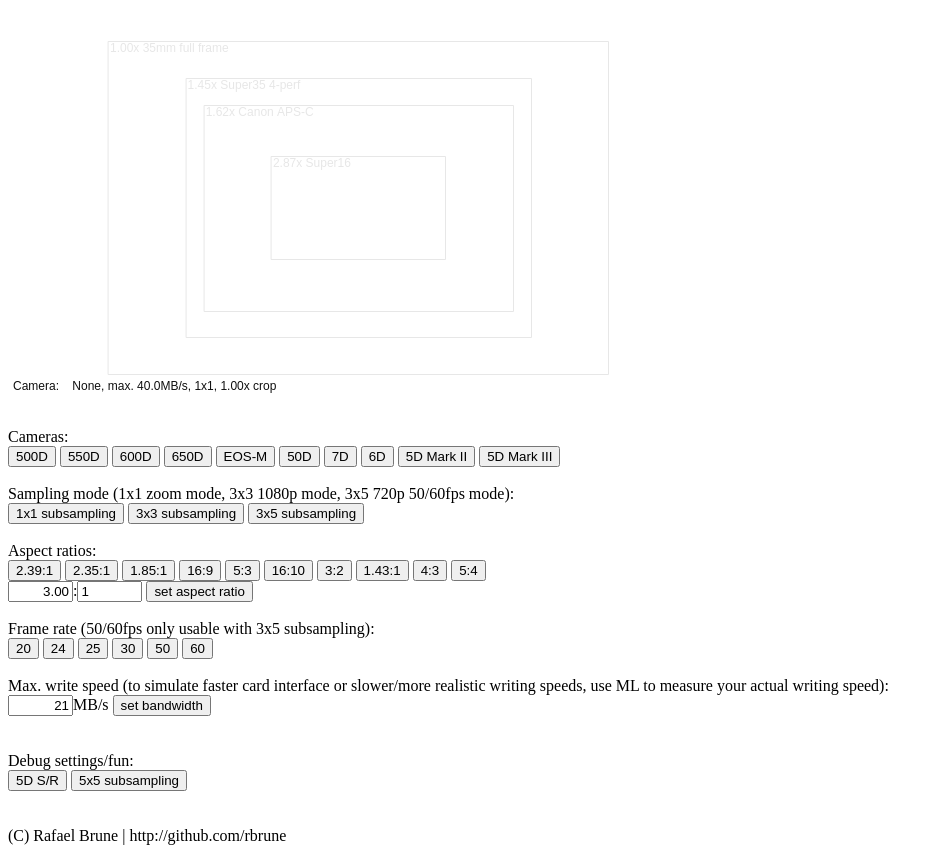
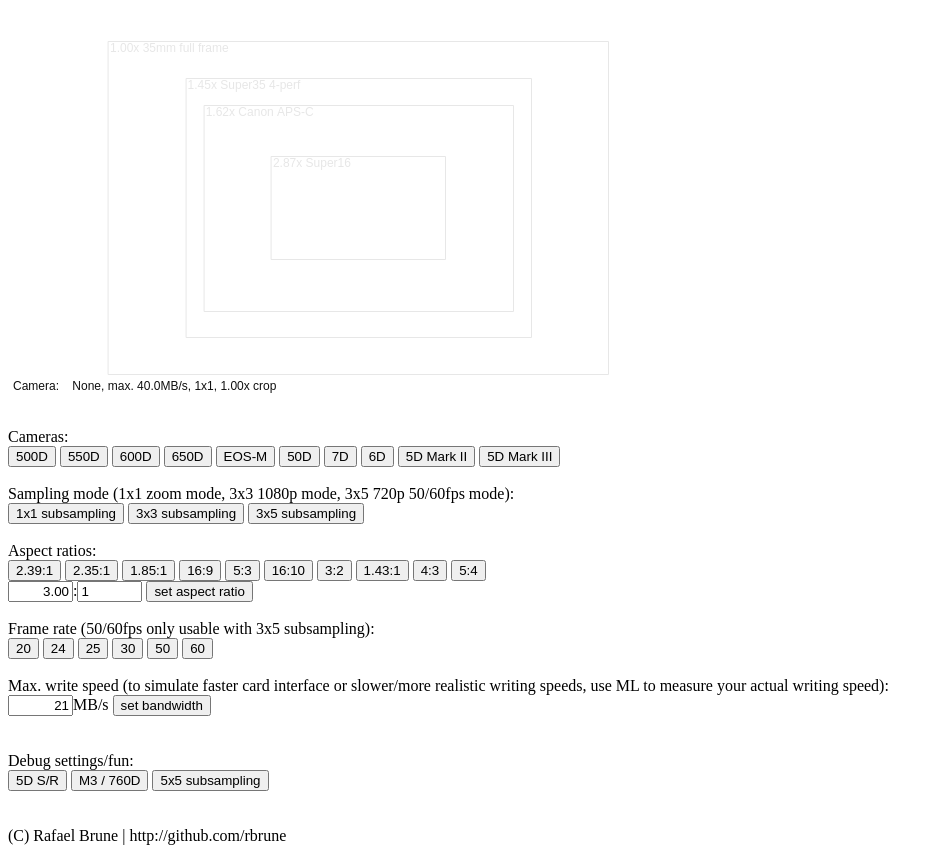
Before and after one commit to rbrune/mlraw, a plain HTML site: page index.html in a window 1280 px wide. Shown: the whole page, without its empty margins (0-943 px from the left). Drawn offline with Linux system fonts and the light colour scheme.

Commit message:
added M3 and 760D to debug options

```diff
--- a/index.html
+++ b/index.html
@@ -268,6 +268,7 @@
 <br>
 Debug settings/fun:<br>
 <button onClick="Processing.getInstanceById('sketch').setCamera('5D S/R', 100*1024*1024, 8688, 5792, 1.00);">5D S/R</button>
+<button onClick="Processing.getInstanceById('sketch').setCamera('M3 / 760D', 40*1024*1024, 6000, 4000, 1.62);">M3 / 760D</button>
 <button onClick="Processing.getInstanceById('sketch').setSampling(5, 5);">5x5 subsampling</button>
 <br>
 <br>
```
